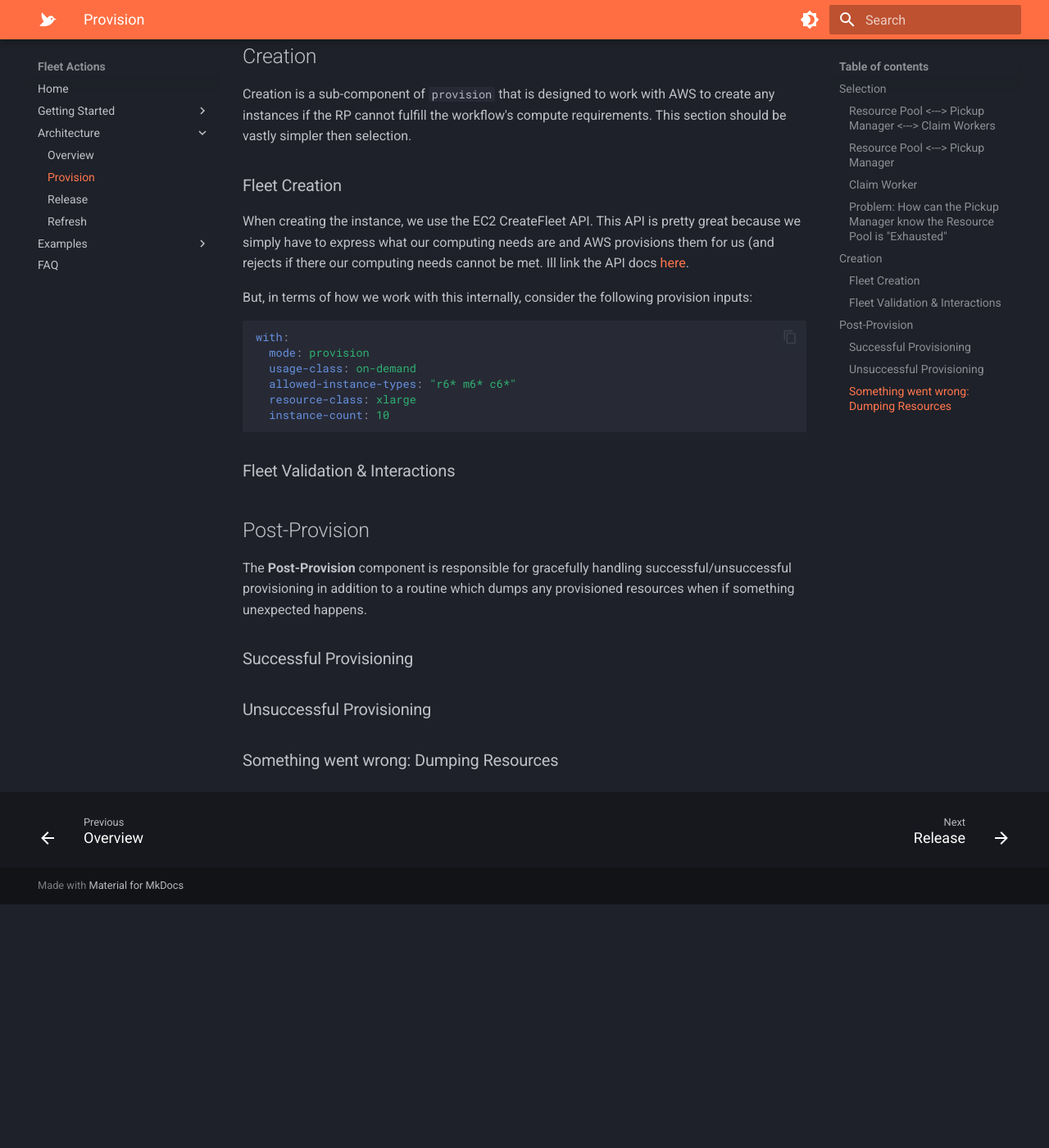
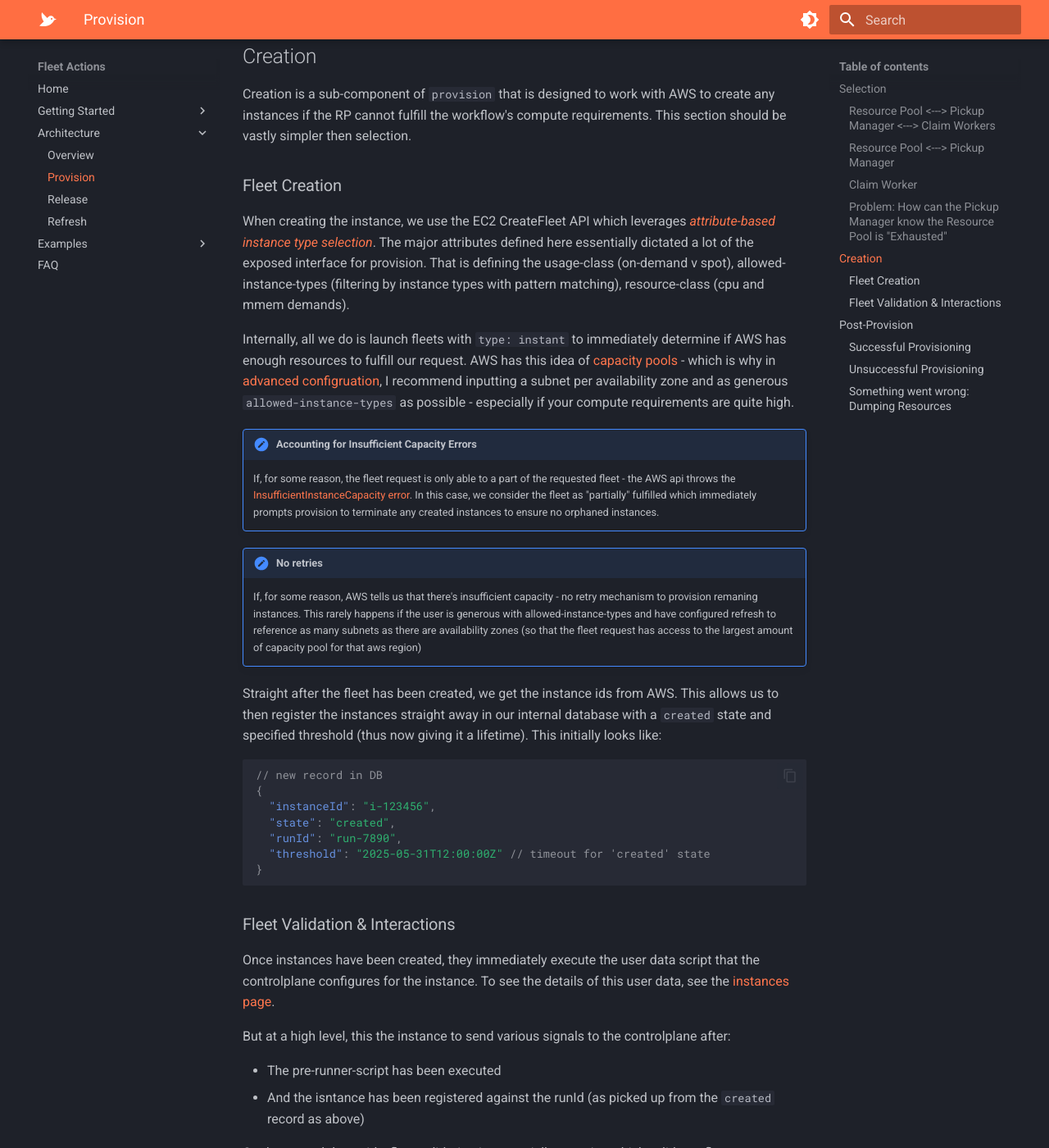
Before and after one commit to fleet-actions/ec2-runner-pool-manager, an MkDocs documentation site: the page built from docs/architecture/provision.md, in a window 1280 px wide and 1400 px high, scrolled down 3936 px. Shown: the whole window at 82% size. Built offline with MkDocs 1.6.1 and Material for MkDocs 9.7.7, drawn with Linux system fonts in a browser that asks for light colours; before the commit the page ends 5039 px from its top, so only the background shows below that; some of the changed text lies outside the part shown.

Commit message:
docs(provision): enhance fleet creation documentation

````diff
--- a/docs/architecture/provision.md
+++ b/docs/architecture/provision.md
@@ -113,20 +113,40 @@ Creation is a sub-component of `provision` that is designed to work with AWS to
 
 ### Fleet Creation
 
-When creating the instance, we use the EC2 CreateFleet API. This API is pretty great because we simply have to express what our computing needs are and AWS provisions them for us (and rejects if there our computing needs cannot be met. Ill link the API docs [here](../todo.md).
+When creating the instance, we use the EC2 CreateFleet API which leverages [*attribute-based instance type selection*](https://docs.aws.amazon.com/AWSEC2/latest/UserGuide/ec2-fleet-attribute-based-instance-type-selection.html). The major attributes defined here essentially dictated a lot of the exposed interface for provision. That is defining the usage-class (on-demand v spot), allowed-instance-types (filtering by instance types with pattern matching), resource-class (cpu and mmem demands).
 
-But, in terms of how we work with this internally, consider the following provision inputs:
+Internally, all we do is launch fleets with `type: instant` to immediately determine if AWS has enough resources to fulfill our request. AWS has this idea of [capacity pools](https://docs.aws.amazon.com/AWSEC2/latest/UserGuide/ec2-fleet-allocation-strategy.html) - which is why in [advanced configruation](../getting-started/advanced-configuration.md), I recommend inputting a subnet per availability zone and as generous `allowed-instance-types` as possible - especially if your compute requirements are quite high.
 
-```yaml
-with:
-  mode: provision
-  usage-class: on-demand
-  allowed-instance-types: "r6* m6* c6*"
-  resource-class: xlarge
-  instance-count: 10
+!!! note "Accounting for Insufficient Capacity Errors"
+    If, for some reason, the fleet request is only able to a part of the requested fleet - the AWS api throws the [InsufficientInstanceCapacity error](https://docs.aws.amazon.com/AWSEC2/latest/UserGuide/create-ec2-fleet.html#create-ec2-fleet-procedure). In this case, we consider the fleet as "partially" fulfilled which immediately prompts provision to terminate any created instances to ensure no orphaned instances.
+
+!!! note "No retries"
+    If, for some reason, AWS tells us that there's insufficient capacity - no retry mechanism to provision remaning instances. This rarely happens if the user is generous with allowed-instance-types and have configured refresh to reference as many subnets as there are availability zones (so that the fleet request has access to the largest amount of capacity pool for that aws region)
+
+Straight after the fleet has been created, we get the instance ids from AWS. This allows us to then register the instances straight away in our internal database with a `created` state and specified threshold (thus now giving it a lifetime). This initially looks like:
+
+```json
+// new record in DB
+{
+  "instanceId": "i-123456",
+  "state": "created",
+  "runId": "run-7890",
+  "threshold": "2025-05-31T12:00:00Z" // timeout for 'created' state
+}
 ```
 
 ### Fleet Validation & Interactions
+
+Once instances have been created, they immediately execute the user data script that the controlplane configures for the instance. To see the details of this user data, see the [instances page](../todo.md).
+
+But at a high level, this the instance to send various signals to the controlplane after:
+
+- The pre-runner-script has been executed
+- And the isntance has been registered against the runId (as picked up from the `created` record as above)
+
+On the controlplane side, fleet validation is essentially a routine which validates fleet initialization. For a specified period of time , it looks for these signals. In addition to a final healthcheck, the fleet is considered valid if registration signals are seen by the controlplane from the created instances within the specified timeout!
+
+Then the fleet validation routine concludes.
 
 ## Post-Provision
 
````
